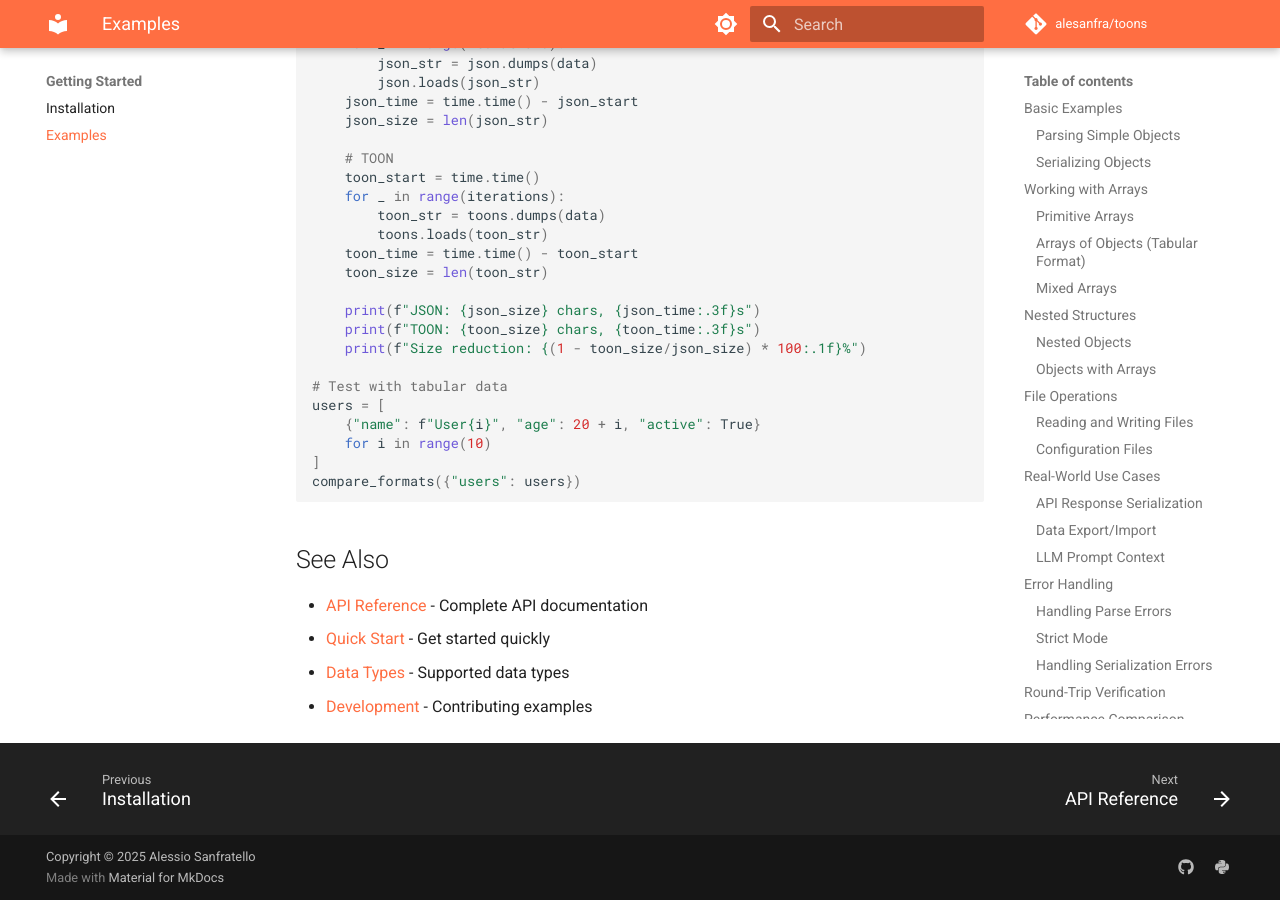
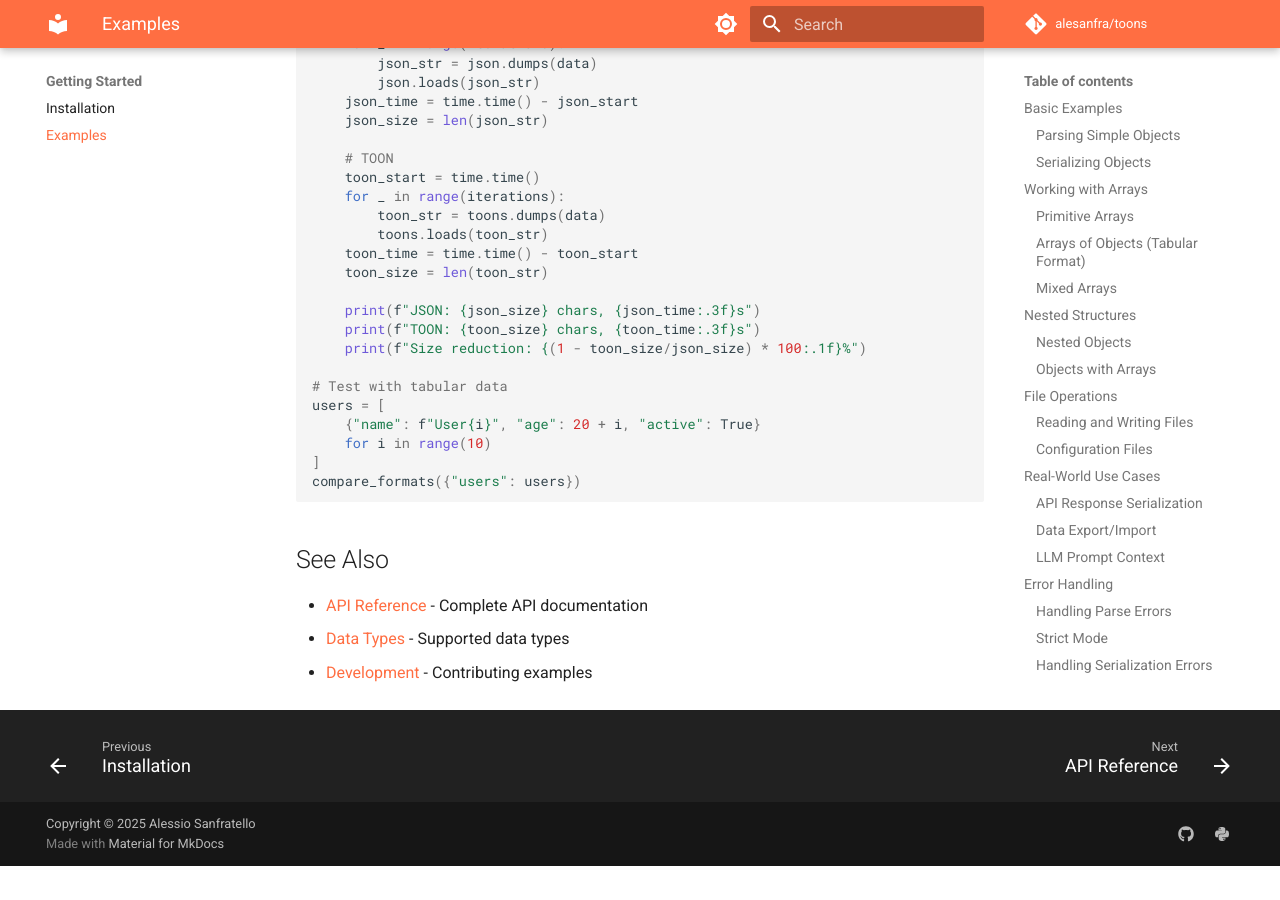
Before and after one commit to alesanfra/toons, an MkDocs documentation site: the page built from docs/examples.md, in a window 1280 px wide and 900 px high, scrolled down 9327 px. Built offline with MkDocs 1.6.1 and Material for MkDocs 9.7.7, drawn with Linux system fonts in a browser that asks for light colours; comment, search, counter and statistics services are not loaded; after the commit the page ends 10193 px from its top, so only the background shows below that.

```diff
--- a/docs/examples.md
+++ b/docs/examples.md
@@ -492,6 +492,5 @@
 ## See Also
 
 - [API Reference](api-reference.md) - Complete API documentation
-- [Quick Start](quick-start.md) - Get started quickly
 - [Data Types](data-types.md) - Supported data types
 - [Development](development.md) - Contributing examples
```
Also changed, not shown: 1 other file.
